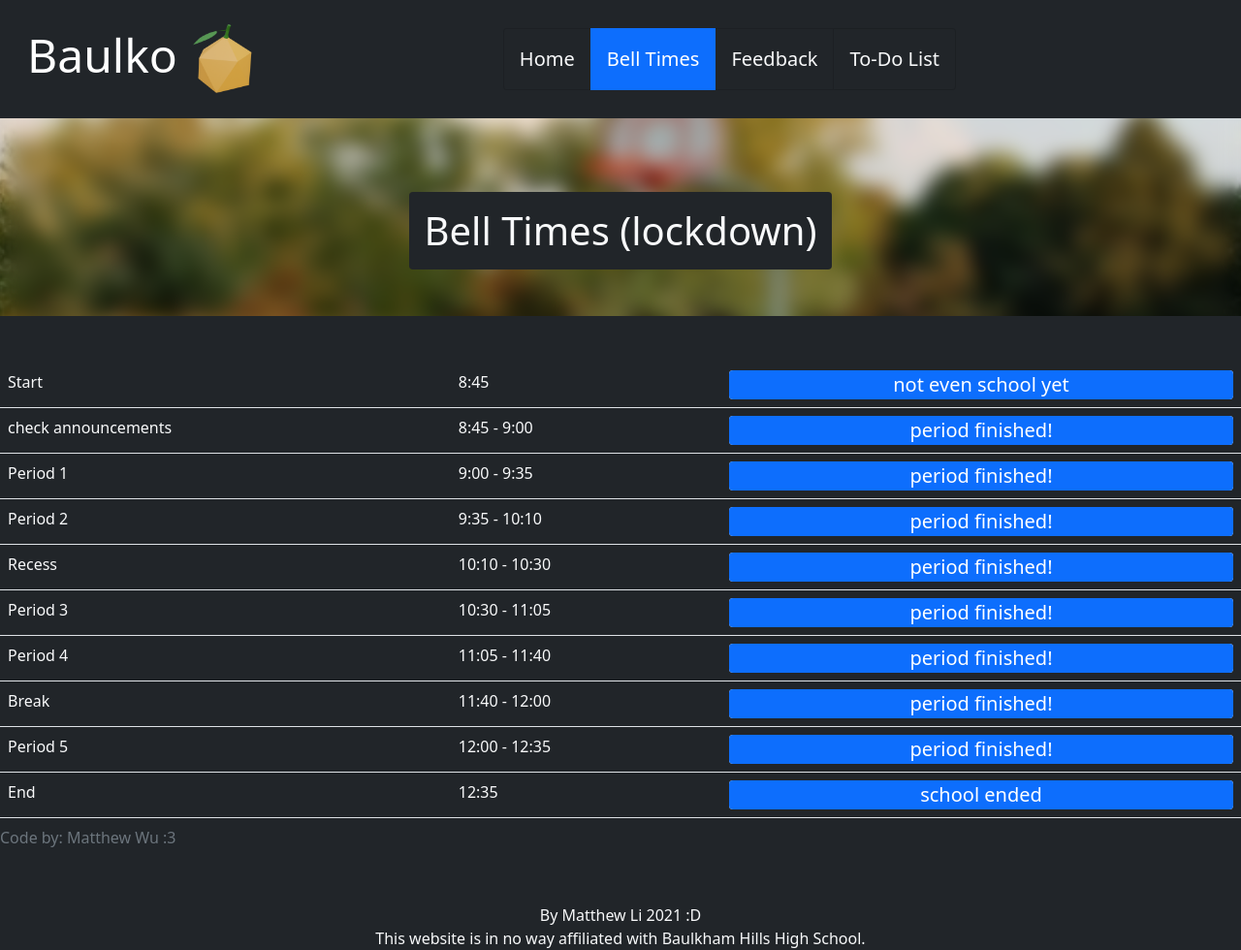
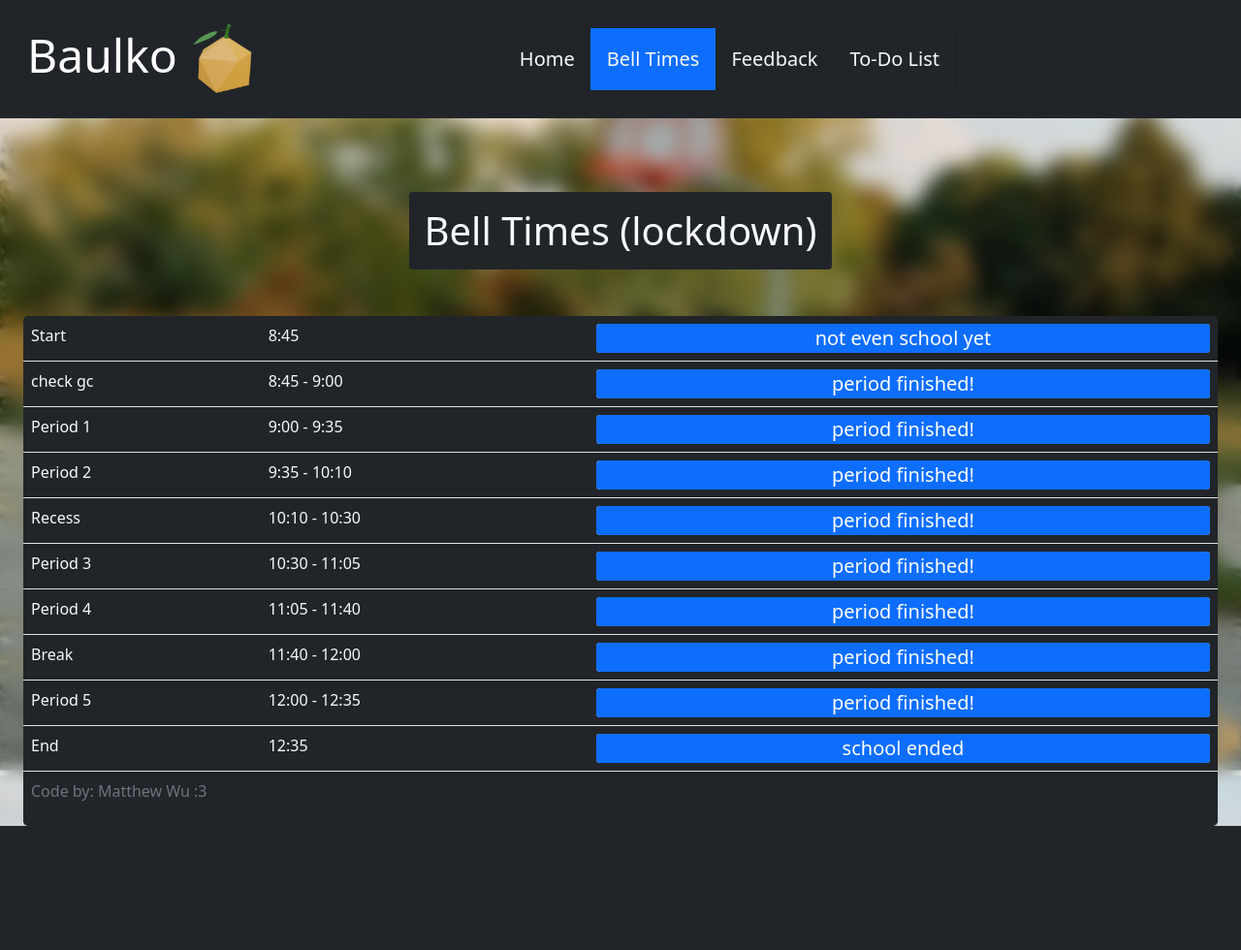
Before and after one commit to circles-png/baulkowebapp, a PHP site: page /belltimes/times.html in a window 1280 px wide. Shown: the whole page at 97% size. After the commit the page ends 852 px from the top, so only its background shows below. Run offline with PHP 8.4, Linux system fonts and the light colour scheme.

Commit message:
footer fix and ui

```diff
--- a/belltimes/belltimeslockdown.js
+++ b/belltimes/belltimeslockdown.js
@@ -2,7 +2,7 @@ var belltimes = {
     "Monday":{
       "period":[
         "Start",
-        "check announcements",
+        "check gc",
         "Period 1",
         "Period 2",
         "Recess",
@@ -46,7 +46,7 @@ var belltimes = {
     "Tuesday":{
         "period":[
         "Start",
-        "check announcements",
+        "check gc",
         "Period 1",
         "Period 2",
         "Recess",
@@ -90,7 +90,7 @@ var belltimes = {
     "Wednesday":{
       "period":[
         "Start",
-        "check announcements",
+        "check gc",
         "Period 1",
         "Period 2",
         "Recess",
@@ -122,7 +122,7 @@ var belltimes = {
     "Thursday":{
       "period":[
         "Start",
-        "check announcements",
+        "check gc",
         "Period 1",
         "Period 2",
         "Recess",
@@ -166,7 +166,7 @@ var belltimes = {
     "Friday":{
        "period":[
         "Start",
-        "check announcements",
+        "check gc",
         "Period 1",
         "Period 2",
         "Recess",
--- a/belltimes/main.js
+++ b/belltimes/main.js
@@ -5,7 +5,7 @@ var day = newday.getDay();
 var currentsec = newday.getHours() * 3600 + newday.getMinutes() * 60 + newday.getSeconds();
 var daydata;
 var numberofperiods;
-var table = "<table class='table my-5 fs-6 text-light rounded'><caption>Code by: Matthew Wu :3</caption>";
+var table = "<table class='table fs-6 text-light rounded'><caption class='mx-2'>Code by: Matthew Wu :3</caption>";
 var periodtimename = [];
 var theme = 0;
 var weekend = 1;
--- a/belltimes/times.html
+++ b/belltimes/times.html
@@ -16,16 +16,15 @@
 </head>
 
 <body class="d-flex flex-column">
-    <div id="nav"></div>
-    <script src="../nav/nav.js">
-    </script>
+    <iframe title="nav" src="..\nav\nav.html"
+        onload="this.before((this.contentDocument.body||this.contentDocument).children[0]);this.remove()"></iframe>
 
     <span class="text-center d-flex justify-content-center">
         <h1 class="d-flex p-3 my-5 rounded justify-content-center fs-1 text-light bg-dark text-center">
             Bell Times (lockdown)
         </h1>
     </span>
-    <div class="tableclass bg-dark text-light" id="tableclass"></div>
+    <div class="tableclass rounded-3 mx-4 bg-dark text-light" id="tableclass"></div>
     <table class="tablenojs">
         <tbody>
             <tr>
@@ -175,20 +174,15 @@
         </tbody>
     </table>
 
+
     <script src="belltimeslockdown.js">
     </script>
     <script src="main.js">
     </script>
 
-    <div id="footer" class="footer text-light bg-dark">
-        <footer class="d-flex justify-content-center text-center">By Matthew Li 2021 :D</footer>
-        <footer class="d-flex justify-content-center text-center">This website is in no way affiliated with Baulkham
-            Hills High School.</footer>
-    </div>
     <script src="https://cdn.jsdelivr.net/npm/bootstrap@5.0.1/dist/js/bootstrap.bundle.min.js"
         integrity="sha384-gtEjrD/SeCtmISkJkNUaaKMoLD0//ElJ19smozuHV6z3Iehds+3Ulb9Bn9Plx0x4"
         crossorigin="anonymous"></script>
-
 </body>
 
 </html>
--- /dev/null
+++ b/footer/footer.html
@@ -0,0 +1,5 @@
+<div id="footer" class="footer text-muted bg-dark fixed-bottom p-1">
+    <footer class="d-flex justify-content-center text-center">By Matthew Li 2021 :D</footer>
+    <footer class="d-flex justify-content-center text-center">This website is in no way affiliated with Baulkham
+        Hills High School.</footer>
+</div>
--- a/global.css
+++ b/global.css
@@ -1,13 +1,15 @@
 body {
   padding-top: 150px;
-  height: 100%;
-  width: 100%;
+  position: static;
   background-image: url("images/court_image.png");
   background-position: center center;
   background-repeat: no-repeat;
   background-size: cover;
+  background-attachment: fixed;
   -webkit-backdrop-filter: blur(10px);
   backdrop-filter: blur(10px);
+  overflow-x: hidden;
+  backface-visibility: hidden;
 }
 
 html {
--- a/nav/nav.html
+++ b/nav/nav.html
@@ -6,33 +6,34 @@
             </h1>
             <img src="../images/untitled.png" alt="Baulko Logo" id='orange' class="m-2 d-none d-sm-block">
         </a>
-        <button class="navbar-toggler" type="button" data-bs-toggle="collapse" data-bs-target="#navbarCollapse">
+        <button class="navbar-toggler" type="button" data-bs-toggle="collapse" data-bs-target=".navbarCollapse">
             <span class="navbar-toggler-icon"></span>
         </button>
-        <div class="collapse navbar-collapse" id="navbarCollapse">
+        <div class="collapse navbar-collapse navbarCollapse">
+            <hr class="w-100 border border-light d-block d-md-none" />
             <div class="d-flex justify-content-center">
-                <ul class="list-group list-group-horizontal text-center px-5" id="navLinks">
-                    <li class="list-group-item p-3 fs-5 bg-dark text-nowrap" id="indexLink">
-                        <a class="text-decoration-none link-light" href="../index/index.html">Home</a>
+                <ul class="list-group w-100 list-group-horizontal-md text-center px-5" id="navLinks">
+                    <li class="text-light list-group-item p-3 fs-5 bg-dark text-nowrap" id="indexLink"
+                        onclick="location.href='../index/index.html';"> Home </li>
+                    <li class="text-light list-group-item active p-3 fs-5 text-nowrap" id="indexActive">Home</li>
+
+                    <li class="text-light list-group-item p-3 fs-5 bg-dark text-nowrap" id="timesLink"
+                        onclick="location.href='../belltimes/times.html';"> Bell Times </li>
+                    <li class="text-light list-group-item active p-3 fs-5 text-nowrap" id="timesActive">Bell Times</li>
+
+                    <li class="text-light list-group-item p-3 fs-5 bg-dark text-nowrap" id="feedbackLink"
+                        onclick="location.href='../feedback/feedback.html';"> Feedback </li>
+                    <li class="text-light list-group-item active p-3 fs-5 text-nowrap" id="feedbackActive">Feedback</li>
+
+                    <li class="text-light list-group-item p-3 fs-5 bg-dark text-nowrap" id="todolistLink"
+                        onclick="location.href='../todolist/todolist.html';"> To-Do List </li>
+                    <li class="text-light list-group-item active p-3 fs-5 text-nowrap" id="todolistActive">To-Do List
                     </li>
-                    <li class="list-group-item active p-3 fs-5 text-nowrap" id="indexActive">Home</li>
-
-                    <li class="list-group-item p-3 fs-5 bg-dark text-nowrap" id="timesLink">
-                        <a class="text-decoration-none link-light" href="../belltimes/times.html">Bell Times</a>
-                    </li>
-                    <li class="list-group-item active p-3 fs-5 text-nowrap" id="timesActive">Bell Times</li>
-
-                    <li class="list-group-item p-3 fs-5 bg-dark text-nowrap" id="feedbackLink">
-                        <a class="text-decoration-none link-light" href="../feedback/feedback.html">Feedback</a>
-                    </li>
-                    <li class="list-group-item active p-3 fs-5 text-nowrap" id="feedbackActive">Feedback</li>
-
-                    <li class="list-group-item p-3 fs-5 bg-dark text-nowrap" id="todolistLink">
-                        <a class="text-decoration-none link-light" href="../todolist/todolist.html">To-Do List</a>
-                    </li>
-                    <li class="list-group-item active p-3 fs-5 text-nowrap" id="todolistActive">To-Do List</li>
                 </ul>
             </div>
         </div>
     </div>
 </nav>
+<script src="https://code.jquery.com/jquery-3.6.0.min.js"
+    integrity="sha256-/xUj+3OJU5yExlq6GSYGSHk7tPXikynS7ogEvDej/m4=" crossorigin="anonymous"></script>
+<script src="nav.js"></script>
--- a/nav/nav.js
+++ b/nav/nav.js
@@ -1,12 +1,14 @@
 window.onload = function () {
-    $.get("../nav/nav.html", function (data) {
-        if (document.location.pathname.match(/[^\/]+$/)) {
-            var name = document.location.pathname.match(/[^\/]+$/)[0].slice(0, -5);
+    // $.get("../nav/nav.html", function (data) {
+    url = (window.location != window.parent.location)
+        ? document.referrer
+        : document.location.href;
+    if (url.match(/[^\/]+$/)) {
+        var name = url.match(/[^\/]+$/)[0].slice(0, -5);
     }
     else {
         name = "index";
     }
-        $("#nav").html(data);
     $("#navLinks").children().each(function (i, e) {
         if (
             !e.id.startsWith(name) && e.id.endsWith("Active")
@@ -15,5 +17,5 @@ window.onload = function () {
             e.remove()
         }
     });
-    });
+    // });
 }
```
Also changed, not shown: feedback/feedback.html (+7 -10 lines), index/index.html (+7 -10 lines), todolist/todolist.html (+5 -8 lines). Lines whose indentation alone changed are shown as unchanged.
